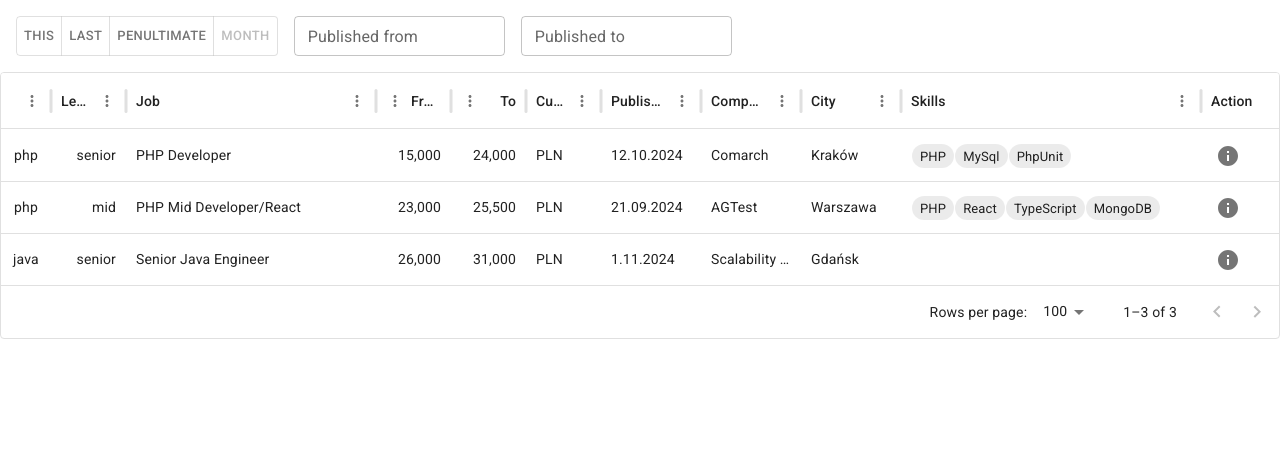
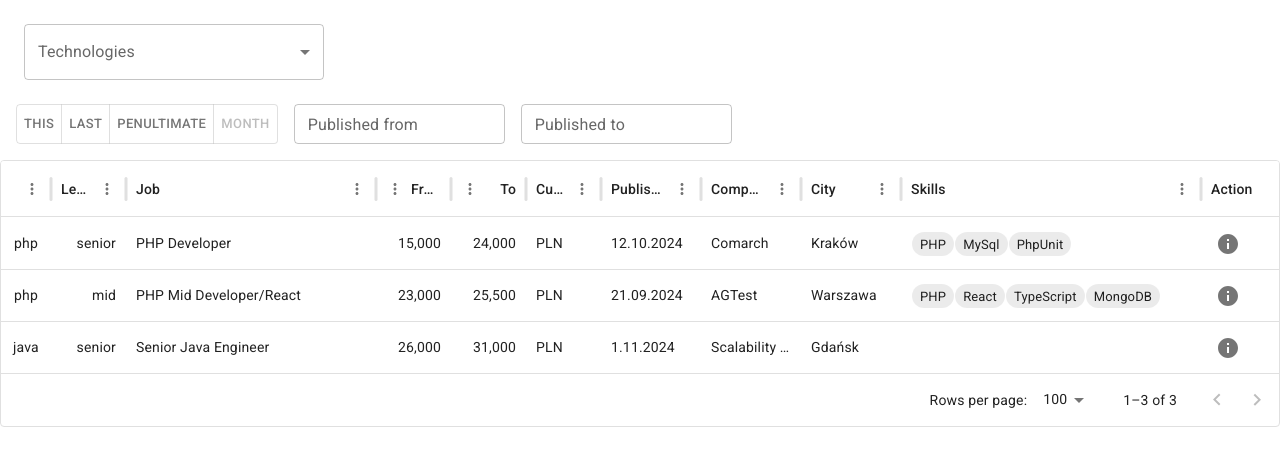
Before and after one commit to RobertCzaja/it-offers-client, a React (Create React App) app: page / in a window 1280 px wide. Shown: the top 466 px of the page. Built offline with nearby package versions, Linux system fonts and the light colour scheme.

Commit message:
Add multiselect

```diff
--- /dev/null
+++ b/src/Common/MultiSelect/MultiSelect.tsx
@@ -0,0 +1,66 @@
+import React, { useState } from "react";
+import {
+    OutlinedInput,
+    InputLabel,
+    MenuItem,
+    Select,
+    FormControl,
+    Stack,
+    Chip,
+} from "@mui/material";
+import CancelIcon from "@mui/icons-material/Cancel";
+import CheckIcon from "@mui/icons-material/Check";
+
+interface MultiSelectProps {
+    title: string,
+    options: string[],
+}
+
+export const MultiSelect = ({title, options}: MultiSelectProps) => {
+    const [selectedNames, setSelectedNames] = useState<string[]>([]);
+
+    return (
+        <FormControl sx={{ m: 1, width: 300 }}>
+            <InputLabel>{title}</InputLabel>
+            <Select
+                multiple
+                value={selectedNames}
+                onChange={(e) => /* @ts-ignore */
+                    setSelectedNames(e.target.value)
+                }
+                input={<OutlinedInput label="Multiple Select" />}
+                renderValue={(selected) => (
+                    <Stack gap={1} direction="row" flexWrap="wrap">
+                        {selected.map((value) => (
+                            <Chip
+                                key={value}
+                                label={value}
+                                onDelete={() =>
+                                    setSelectedNames(
+                                        selectedNames.filter((item) => item !== value)
+                                    )
+                                }
+                                deleteIcon={
+                                    <CancelIcon
+                                        onMouseDown={(event) => event.stopPropagation()}
+                                    />
+                                }
+                            />
+                        ))}
+                    </Stack>
+                )}
+            >
+                {options.map((name: string) => (
+                    <MenuItem
+                        key={name}
+                        value={name}
+                        sx={{ justifyContent: "space-between" }}
+                    >
+                        {name}
+                        {selectedNames.includes(name) ? <CheckIcon color="info" /> : null}
+                    </MenuItem>
+                ))}
+            </Select>
+        </FormControl>
+    );
+}
--- /dev/null
+++ b/src/Components/OfferListFilters/JobTechnologies.ts
@@ -0,0 +1,6 @@
+// todo should be fetched from backed
+
+export const JobTechnologies = (): string[] => [
+    'php',
+    'java'
+]
--- a/src/Components/OfferListFilters/OfferListFilters.tsx
+++ b/src/Components/OfferListFilters/OfferListFilters.tsx
@@ -6,6 +6,8 @@ import { LocalizationProvider } from '@mui/x-date-pickers/LocalizationProvider';
 import {Grid2, ToggleButton, ToggleButtonGroup} from "@mui/material";
 import './OfferListFilters.css';
 import {PublishedAtScope} from "./OfferListFiltersModel";
+import {MultiSelect} from "../../Common/MultiSelect/MultiSelect";
+import {JobTechnologies} from "./JobTechnologies";
 
 export const OfferListFilters = () => {
     const [publishedAtFrom, setPublishedAtFrom] = useState<Dayjs|null>(null);
@@ -45,6 +47,10 @@ export const OfferListFilters = () => {
     return (
         <div className='offer-list-filters'>
             <Grid2 container spacing={2}>
+                <Grid2 size={12}>
+                    <MultiSelect title='Technologies' options={JobTechnologies()}/>
+                </Grid2>
+                <Grid2 size={12} container spacing={2}>
                     <ToggleButtonGroup
                         color="primary"
                         value={publishedAtScope}
@@ -75,6 +81,8 @@ export const OfferListFilters = () => {
                         />
                     </LocalizationProvider>
                 </Grid2>
+
+            </Grid2>
         </div>
     )
 }
```
Lines whose indentation alone changed are shown as unchanged.
